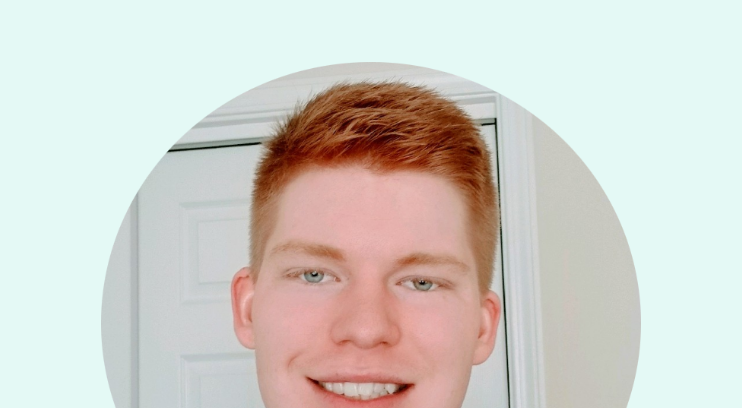
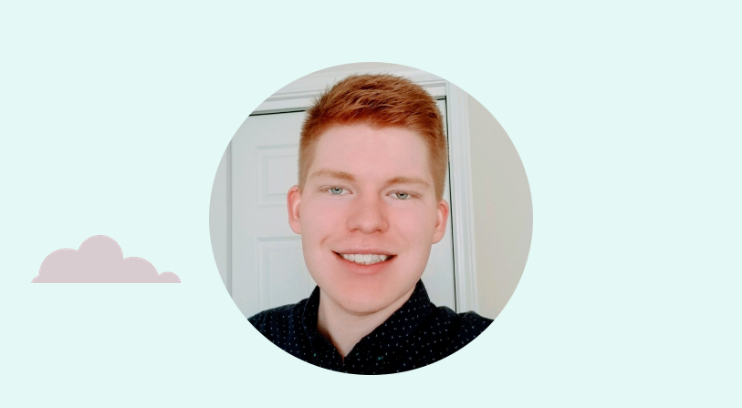
Before and after one commit to AlecJDavidson/AlecJDavidsonSite, a plain HTML site: page index.html in a window 1280 px wide. Shown: the part 359-767 px from the top of the page, without its empty margins (269-1011 px from the left). Drawn offline with Linux system fonts and the light colour scheme.

Commit message:
Update styles.css

```diff
--- a/css/styles.css
+++ b/css/styles.css
@@ -38,8 +38,8 @@ h3 {
 }
 
 .avatar {
-    width: 50%;
-    height: 50%
+    width: 30%;
+    height: 30%
 }
 
 p {
```
